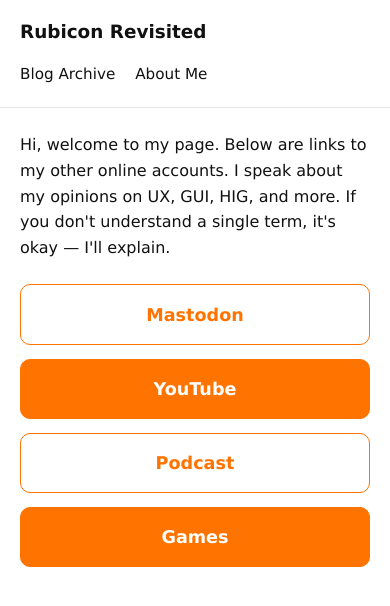
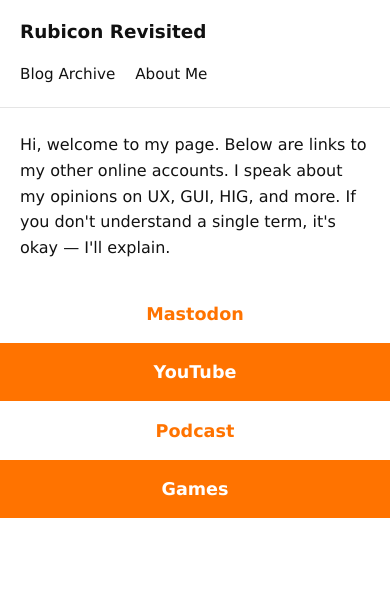
Before and after one commit to StepanJiri/stepankarasek.github.io, a Jekyll site: the page built from start.html, in a window 390 px wide. Shown: the top 606 px of the page. Built offline with Jekyll 4.4.1, drawn with Linux system fonts in a browser that asks for light colours.

Commit message:
Update styles for start buttons in links page
Refactor styles for start buttons and adjust margins.

```diff
--- a/assets/css/style.css
+++ b/assets/css/style.css
@@ -317,38 +317,37 @@ word-break: break-all;
 .start-buttons {
 display: flex;
 flex-direction: column;
-gap: 0.85rem;
-margin-top: 1.5rem;
+gap: 0;
+margin: 1.5rem -2rem 0;
+}
+
+@media (max-width: 640px) {
+.start-buttons {
+margin: 1.5rem -1.25rem 0;
+}
 }
 
 .start-btn {
 display: block;
 padding: 0.95rem 1.25rem;
-border: 1px solid var(--border);
-border-radius: 10px;
+border: none;
+border-radius: 0;
 background: var(--card-bg);
 color: var(--fg);
 text-decoration: none;
 font-weight: 600;
 font-size: 1.1rem;
 text-align: center;
-transition: border-color 0.15s ease, color 0.15s ease;
-}
-
-.start-btn:hover {
-border-color: var(--accent);
-color: var(--accent);
+transition: opacity 0.15s ease;
 }
 
 .start-btn:nth-child(odd) {
 background: #ffffff;
-border-color: var(--accent);
 color: var(--accent);
 }
 
 .start-btn:nth-child(even) {
 background: var(--accent);
-border-color: var(--accent);
 color: #ffffff;
 }
 
```
